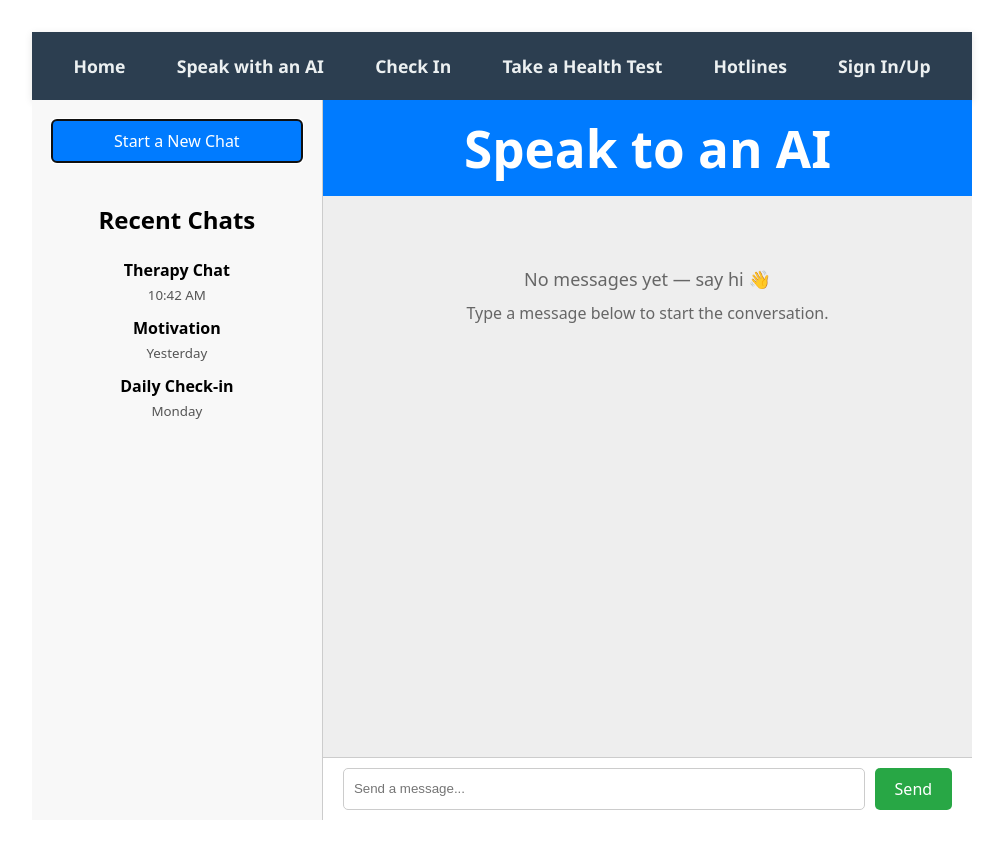
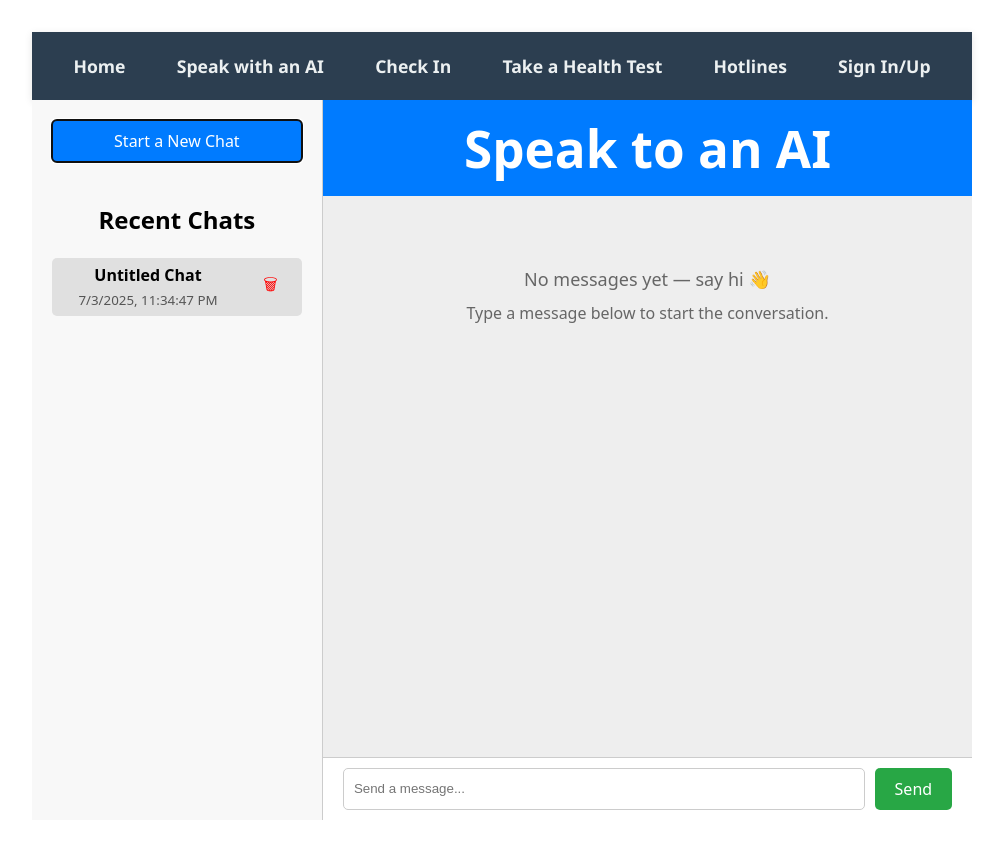
Before and after one commit to SujayO372/MentalHealthProject, a React (Vite) app in the folder MentalHealthProject/: page /chatbot in a window 1280 px wide. Both pictures are taken after a click on the button "Start a New Chat". Shown: the top 848 px of the page, without its empty margins (138-1141 px from the left). Built offline with nearby package versions, Linux system fonts and the light colour scheme.

Commit message:
small chatbot changes

```diff
--- a/MentalHealthProject/src/pages/Chatbot.jsx
+++ b/MentalHealthProject/src/pages/Chatbot.jsx
@@ -1,18 +1,64 @@
-import { useState } from 'react';
+import { useState, useEffect } from 'react';
 import NavBar from '../components/NavBar';
 
-const recentChats = [
-  { id: 1, title: "Therapy Chat", lastUpdated: "10:42 AM" },
-  { id: 2, title: "Motivation", lastUpdated: "Yesterday" },
-  { id: 3, title: "Daily Check-in", lastUpdated: "Monday" },
-];
+export default function Chatbot() {
+  const [recentChats, setRecentChats] = useState([]);
+  const [activeChatId, setActiveChatId] = useState(null);
+  const [messages, setMessages] = useState([]);
+  const [input, setInput] = useState('');
 
-export default function Chatbot() {
-  const [messages, setMessages] = useState([]); // <- start empty
-  const [input, setInput] = useState('');
+  const [editingChatId, setEditingChatId] = useState(null);
+  const [editingTitle, setEditingTitle] = useState('');
+
+  // Load chats on mount
+  useEffect(() => {
+    const savedChats = JSON.parse(localStorage.getItem('recentChats')) || [];
+    setRecentChats(savedChats);
+
+    if (savedChats.length > 0) {
+      setActiveChatId(savedChats[0].id);
+      const savedMessages = JSON.parse(localStorage.getItem(`chat_${savedChats[0].id}`)) || [];
+      setMessages(savedMessages);
+    }
+  }, []);
+
+  // Save messages when changed
+  useEffect(() => {
+    if (activeChatId) {
+      localStorage.setItem(`chat_${activeChatId}`, JSON.stringify(messages));
+      setRecentChats(prevChats => {
+        const updated = prevChats.map(chat =>
+          chat.id === activeChatId
+            ? { ...chat, lastUpdated: new Date().toLocaleString() }
+            : chat
+        );
+        localStorage.setItem('recentChats', JSON.stringify(updated));
+        return updated;
+      });
+    }
+  }, [messages, activeChatId]);
 
   const handleSend = async () => {
     if (!input.trim()) return;
+
+    let chatId = activeChatId;
+    let isNewChat = false;
+
+    // Auto-create chat if none selected
+    if (!chatId) {
+      chatId = Date.now();
+      const newChat = {
+        id: chatId,
+        title: '', // will set from first user message
+        lastUpdated: new Date().toLocaleString()
+      };
+      const updatedChats = [newChat, ...recentChats];
+      setRecentChats(updatedChats);
+      localStorage.setItem('recentChats', JSON.stringify(updatedChats));
+      setActiveChatId(chatId);
+      setMessages([]);
+      isNewChat = true;
+    }
 
     const newMsg = {
       isUser: true,
@@ -20,23 +66,31 @@ export default function Chatbot() {
       timestamp: new Date().toLocaleTimeString(),
     };
 
-    // Add user message immediately for snappy UI
     setMessages(prev => [...prev, newMsg]);
     setInput('');
+
+    // If first message in chat → set as title
+    if (isNewChat) {
+      const firstTitle = input.trim().slice(0, 30) + (input.trim().length > 30 ? "..." : "");
+      setRecentChats(prevChats => {
+        const updated = prevChats.map(chat =>
+          chat.id === chatId ? { ...chat, title: firstTitle } : chat
+        );
+        localStorage.setItem('recentChats', JSON.stringify(updated));
+        return updated;
+      });
+    }
 
     try {
       const response = await fetch("http://127.0.0.1:5000/query", {
         method: "POST",
-        headers: {
-          'Content-Type': 'application/json',
-        },
+        headers: { 'Content-Type': 'application/json' },
         body: JSON.stringify({ query: input.trim() }),
       });
 
       const data = await response.json();
       const botMsg = {
         isUser: false,
-        // defend against unexpected response shapes:
         messageContent: data?.response?.result?.message?.content ?? "Sorry — I couldn't parse the response.",
         timestamp: new Date().toLocaleTimeString(),
       };
@@ -52,6 +106,51 @@ export default function Chatbot() {
     }
   };
 
+  const handleNewChat = () => {
+    const newId = Date.now();
+    const newChat = { id: newId, title: '', lastUpdated: new Date().toLocaleString() };
+    const updatedChats = [newChat, ...recentChats];
+    setRecentChats(updatedChats);
+    localStorage.setItem('recentChats', JSON.stringify(updatedChats));
+    setActiveChatId(newId);
+    setMessages([]);
+  };
+
+  const handleSelectChat = (chatId) => {
+    setActiveChatId(chatId);
+    const savedMessages = JSON.parse(localStorage.getItem(`chat_${chatId}`)) || [];
+    setMessages(savedMessages);
+  };
+
+  const handleDeleteChat = (chatId) => {
+    const updatedChats = recentChats.filter(chat => chat.id !== chatId);
+    setRecentChats(updatedChats);
+    localStorage.setItem('recentChats', JSON.stringify(updatedChats));
+    localStorage.removeItem(`chat_${chatId}`);
+
+    if (chatId === activeChatId) {
+      setActiveChatId(updatedChats.length ? updatedChats[0].id : null);
+      setMessages(updatedChats.length ? JSON.parse(localStorage.getItem(`chat_${updatedChats[0].id}`)) || [] : []);
+    }
+  };
+
+  const handleEditChatTitle = (chat) => {
+    setEditingChatId(chat.id);
+    setEditingTitle(chat.title);
+  };
+
+  const saveChatTitle = () => {
+    setRecentChats(prevChats => {
+      const updated = prevChats.map(chat =>
+        chat.id === editingChatId ? { ...chat, title: editingTitle } : chat
+      );
+      localStorage.setItem('recentChats', JSON.stringify(updated));
+      return updated;
+    });
+    setEditingChatId(null);
+    setEditingTitle('');
+  };
+
   return (
     <>
       <NavBar />
@@ -64,7 +163,9 @@ export default function Chatbot() {
           backgroundColor: '#f8f8f8',
           color: '#000'
         }}>
-          <button style={{
+          <button
+            onClick={handleNewChat}
+            style={{
               marginBottom: '20px',
               padding: '10px 15px',
               width: '100%',
@@ -72,14 +173,62 @@ export default function Chatbot() {
               color: 'white',
               border: 'none',
               borderRadius: '5px'
-          }}>Start a New Chat</button>
+            }}
+          >
+            Start a New Chat
+          </button>
           <h2 style={{ color: '#000' }}>Recent Chats</h2>
           <ul style={{ listStyle: 'none', padding: 0 }}>
             {recentChats.map(chat => (
-              <li key={chat.id} style={{ marginBottom: '10px', cursor: 'pointer' }}>
-                <strong style={{ color: '#000' }}>{chat.title}</strong>
+              <li
+                key={chat.id}
+                style={{
+                  marginBottom: '10px',
+                  backgroundColor: chat.id === activeChatId ? '#e0e0e0' : 'transparent',
+                  padding: '5px',
+                  borderRadius: '5px',
+                  display: 'flex',
+                  justifyContent: 'space-between',
+                  alignItems: 'center'
+                }}
+              >
+                <div style={{ flex: 1, cursor: 'pointer' }}>
+                  {editingChatId === chat.id ? (
+                    <input
+                      type="text"
+                      value={editingTitle}
+                      onChange={(e) => setEditingTitle(e.target.value)}
+                      onBlur={saveChatTitle}
+                      onKeyDown={(e) => e.key === 'Enter' && saveChatTitle()}
+                      autoFocus
+                      style={{ width: '100%', padding: '5px' }}
+                    />
+                  ) : (
+                    <strong
+                      style={{ color: '#000' }}
+                      onDoubleClick={() => handleEditChatTitle(chat)}
+                      onClick={() => handleSelectChat(chat.id)}
+                    >
+                      {chat.title || "Untitled Chat"}
+                    </strong>
+                  )}
                   <br />
                   <small style={{ color: '#555' }}>{chat.lastUpdated}</small>
+                </div>
+                <button
+                  onClick={() => handleDeleteChat(chat.id)}
+                  style={{
+                    background: 'transparent',
+                    border: 'none',
+                    color: 'red',
+                    fontWeight: 'bold',
+                    cursor: 'pointer',
+                    marginLeft: '5px'
+                  }}
+                  title="Delete chat"
+                >
+                  🗑
+                </button>
               </li>
             ))}
           </ul>
@@ -96,7 +245,7 @@ export default function Chatbot() {
             Speak to an AI
           </h1>
 
-          {/* Message List */}
+          {/* Messages */}
           <div style={{
             flex: 1,
             overflowY: 'auto',
@@ -120,7 +269,7 @@ export default function Chatbot() {
             )}
           </div>
 
-          {/* Message Input Bar */}
+          {/* Input */}
           <div style={{
             display: 'flex',
             padding: '10px 20px',
```
Lines whose indentation alone changed are shown as unchanged.
